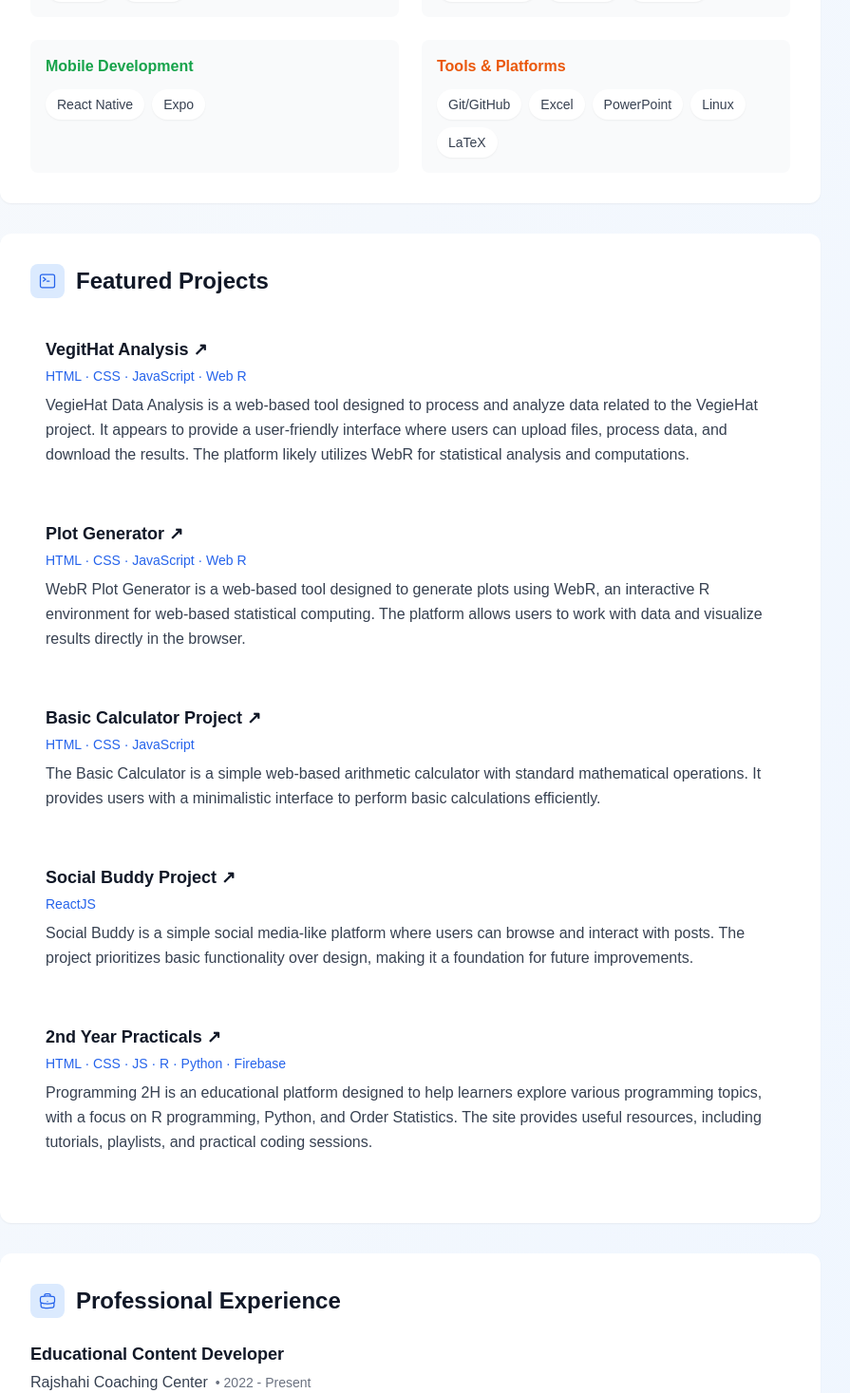
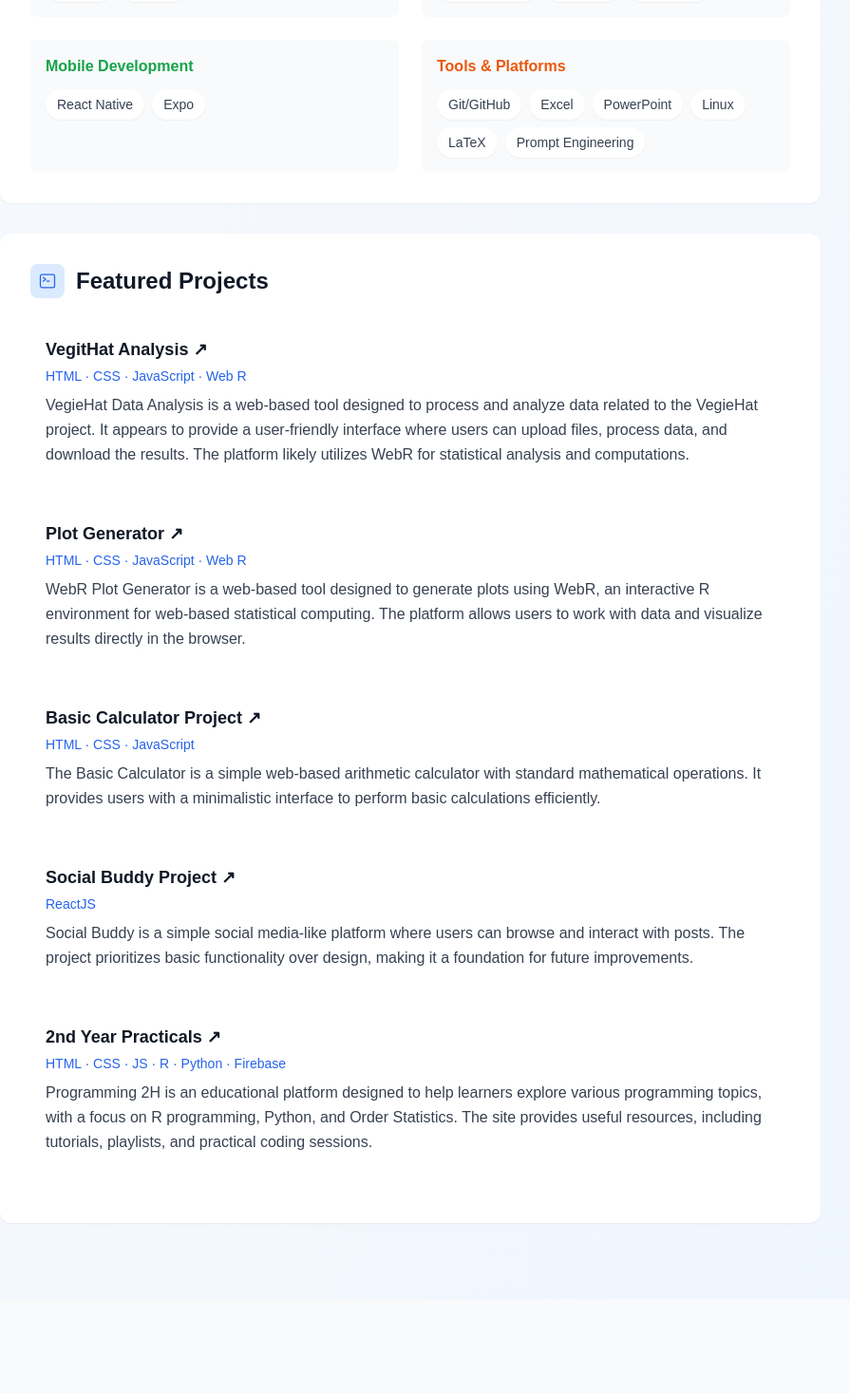
Before and after one commit to ashikeelahi3/next-portfolio, a Next.js app: page / in a window 1280 px wide. Shown: the part 1330-2797 px from the top of the page at 95% size, without its empty margins (208-1103 px from the left). After the commit the page ends 2698 px from the top, so only its background shows below. Built offline with nearby package versions, Linux system fonts and the light colour scheme.

Commit message:
Some changes

```diff
--- a/next.config.ts
+++ b/next.config.ts
@@ -1,6 +1,6 @@
 /** @type {import('next').NextConfig} */
 const nextConfig = {
-  output: 'export',
+  // output: 'export',
 };
 
 module.exports = nextConfig;
--- a/src/app/page.tsx
+++ b/src/app/page.tsx
@@ -29,7 +29,7 @@ export default function Home() {
               >
                 <Image
                   src="/Ashik.jpg" // Create public/images folder and add your photo
-                  alt="Ashik Elahi Portrait"
+                  alt="Ashik E Elahi Portrait"
                   width={256}
                   height={256}
                   className="object-cover"
@@ -42,7 +42,7 @@ export default function Home() {
               <div className="text-center md:text-left">
                 <div className="relative group">
                   <h1 className="text-4xl font-bold text-gray-900 dark:text-gray-100 mb-3 transition-all duration-300 hover:text-blue-600 dark:hover:text-blue-400">
-                    Ashik Elahi
+                    Ashik E Elahi
                   </h1>
                   <div className="absolute bottom-0 left-0 w-0 h-1 bg-blue-500 group-hover:w-full transition-all duration-300" />
                 </div>
@@ -168,7 +168,7 @@ export default function Home() {
               />
               <SkillCategory
                 title="Tools & Platforms"
-                items={["Git/GitHub", "Excel", "PowerPoint", "Linux", "LaTeX"]}
+                items={["Git/GitHub", "Excel", "PowerPoint", "Linux", "LaTeX", "Prompt Engineering"]}
                 color="text-orange-600 dark:text-orange-400"
               />
             </div>
@@ -210,7 +210,7 @@ export default function Home() {
           </Section>
 
           {/* Work Experience Section */}
-          <Section title="Professional Experience" icon={<BriefcaseIcon className="w-5 h-5" />}>
+          {/* <Section title="Professional Experience" icon={<BriefcaseIcon className="w-5 h-5" />}>
             <Experience
               position="Educational Content Developer"
               company="Rajshahi Coaching Center"
@@ -221,7 +221,7 @@ export default function Home() {
                 "Implemented digital assessment system using Testmoz"
               ]}
             />
-          </Section>
+          </Section> */}
         </div>
       </main>
     </PageTransition>
@@ -297,28 +297,28 @@ const Project = ({ title, tech, description, link }: { title: string; tech: stri
   </motion.div>
 );
 
-const Experience = ({ position, company, duration, highlights }: { position: string; company: string; duration?: string; highlights?: string[] }) => (
-  <motion.div
-    className="space-y-4"
-    initial={{ opacity: 0 }}
-    animate={{ opacity: 1 }}
-  >
-    <div>
-      <h3 className="text-lg font-semibold text-gray-900 dark:text-gray-200">{position}</h3>
-      <div className="flex items-center gap-2 mt-1">
-        <span className="text-gray-700 dark:text-gray-300">{company}</span>
-        {duration && <span className="text-gray-500 text-sm">• {duration}</span>}
-      </div>
-    </div>
-    {highlights && (
-      <ul className="list-disc pl-6 space-y-2 text-gray-700 dark:text-gray-300">
-        {highlights.map((item, index) => (
-          <li key={index} className="leading-relaxed">{item}</li>
-        ))}
-      </ul>
-    )}
-  </motion.div>
-);
+// const Experience = ({ position, company, duration, highlights }: { position: string; company: string; duration?: string; highlights?: string[] }) => (
+//   <motion.div
+//     className="space-y-4"
+//     initial={{ opacity: 0 }}
+//     animate={{ opacity: 1 }}
+//   >
+//     <div>
+//       <h3 className="text-lg font-semibold text-gray-900 dark:text-gray-200">{position}</h3>
+//       <div className="flex items-center gap-2 mt-1">
+//         <span className="text-gray-700 dark:text-gray-300">{company}</span>
+//         {duration && <span className="text-gray-500 text-sm">• {duration}</span>}
+//       </div>
+//     </div>
+//     {highlights && (
+//       <ul className="list-disc pl-6 space-y-2 text-gray-700 dark:text-gray-300">
+//         {highlights.map((item, index) => (
+//           <li key={index} className="leading-relaxed">{item}</li>
+//         ))}
+//       </ul>
+//     )}
+//   </motion.div>
+// );
 
 // Icons
 const EnvelopeIcon = (props: React.SVGProps<SVGSVGElement>) => (
@@ -357,11 +357,11 @@ const CommandLineIcon = (props: React.SVGProps<SVGSVGElement>) => (
   </svg>
 );
 
-const BriefcaseIcon = (props: React.SVGProps<SVGSVGElement>) => (
-  <svg {...props} fill="none" stroke="currentColor" strokeWidth={1.5} viewBox="0 0 24 24">
-    <path strokeLinecap="round" strokeLinejoin="round" d="M20.25 14.15v4.25c0 1.094-.787 2.036-1.872 2.18-2.087.277-4.216.42-6.378.42s-4.291-.143-6.378-.42c-1.085-.144-1.872-1.086-1.872-2.18v-4.25m16.5 0a2.18 2.18 0 00.75-1.661V8.706c0-1.081-.768-2.015-1.837-2.175a48.114 48.114 0 00-3.413-.387m4.5 8.006c-.194.165-.42.295-.673.38A23.978 23.978 0 0112 15.75c-2.648 0-5.195-.429-7.577-1.22a2.016 2.016 0 01-.673-.38m0 0A2.18 2.18 0 013 12.489V8.706c0-1.081.768-2.015 1.837-2.175a48.111 48.111 0 013.413-.387m7.5 0V5.25A2.25 2.25 0 0013.5 3h-3a2.25 2.25 0 00-2.25 2.25v.894m7.5 0a48.667 48.667 0 00-7.5 0M12 12.75h.008v.008H12v-.008z" />
-  </svg>
-);
+// const BriefcaseIcon = (props: React.SVGProps<SVGSVGElement>) => (
+//   <svg {...props} fill="none" stroke="currentColor" strokeWidth={1.5} viewBox="0 0 24 24">
+//     <path strokeLinecap="round" strokeLinejoin="round" d="M20.25 14.15v4.25c0 1.094-.787 2.036-1.872 2.18-2.087.277-4.216.42-6.378.42s-4.291-.143-6.378-.42c-1.085-.144-1.872-1.086-1.872-2.18v-4.25m16.5 0a2.18 2.18 0 00.75-1.661V8.706c0-1.081-.768-2.015-1.837-2.175a48.114 48.114 0 00-3.413-.387m4.5 8.006c-.194.165-.42.295-.673.38A23.978 23.978 0 0112 15.75c-2.648 0-5.195-.429-7.577-1.22a2.016 2.016 0 01-.673-.38m0 0A2.18 2.18 0 013 12.489V8.706c0-1.081.768-2.015 1.837-2.175a48.111 48.111 0 013.413-.387m7.5 0V5.25A2.25 2.25 0 0013.5 3h-3a2.25 2.25 0 00-2.25 2.25v.894m7.5 0a48.667 48.667 0 00-7.5 0M12 12.75h.008v.008H12v-.008z" />
+//   </svg>
+// );
 
 // Add new icons at the bottom of the file
 const PhoneIcon = (props: React.SVGProps<SVGSVGElement>) => (
```
